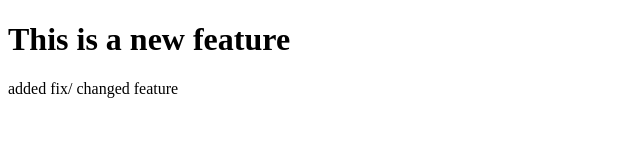
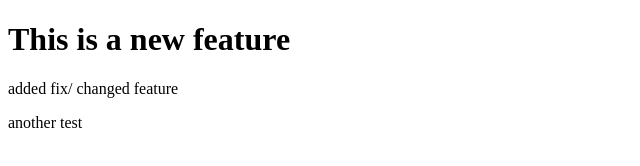
Before and after one commit to DylanMacalast/surfboard-inventory, a website: page test.html in a window 1280 px wide. Shown: the full height of the page, 0-640 px from the left. Drawn offline with Linux system fonts and the light colour scheme.

Commit message:
another test

```diff
--- a/test.html
+++ b/test.html
@@ -9,5 +9,6 @@
 <body>
     <h1>This is a new feature</h1>
     <p>added fix/ changed feature</p>
+    <p>another test</p>
 </body>
 </html>
```
